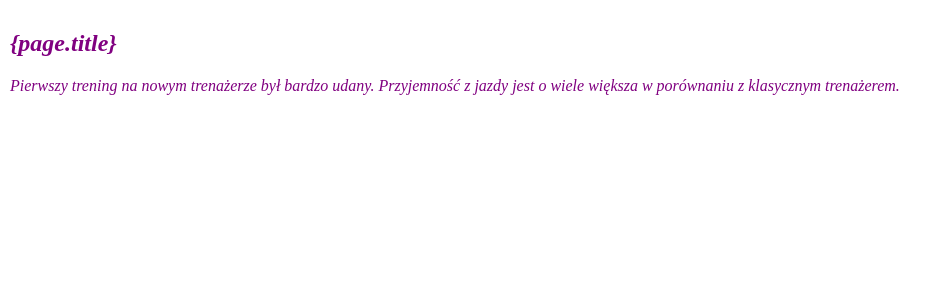
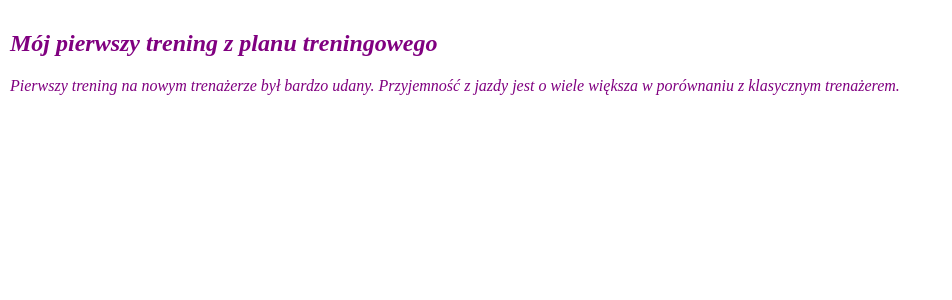
Before and after one commit to jakubrwisniewski/jakubrwisniewski.github.io, a Jekyll site: the page built from _posts/2021-08-25-moj-pierwszy-trening-z-planu-treningowego.md, in a window 1280 px wide. Shown: the top 300 px of the page, without its empty margins (0-952 px from the left). Built offline with Jekyll 4.4.1, drawn with Linux system fonts in a browser that asks for light colours.

Commit message:
Post title

```diff
--- a/_posts/2021-08-25-moj-pierwszy-trening-z-planu-treningowego.md
+++ b/_posts/2021-08-25-moj-pierwszy-trening-z-planu-treningowego.md
@@ -3,6 +3,6 @@ title: Mój pierwszy trening z planu treningowego
 layout: post
 ---
 
-# {page.title}
+# {{ page.title }}
 
 Pierwszy trening na nowym trenażerze był bardzo udany. Przyjemność z jazdy jest o wiele większa w porównaniu z klasycznym trenażerem.
```
